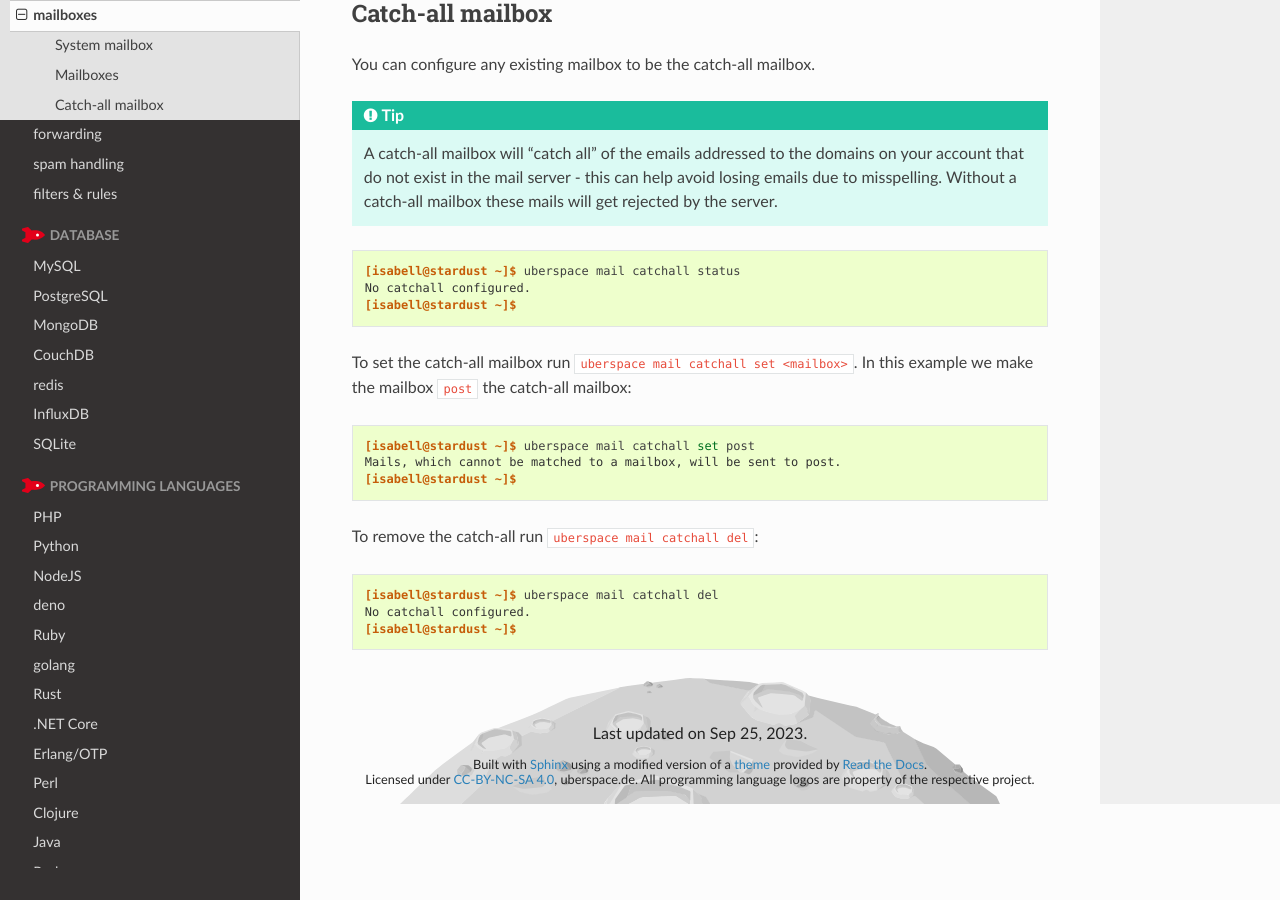
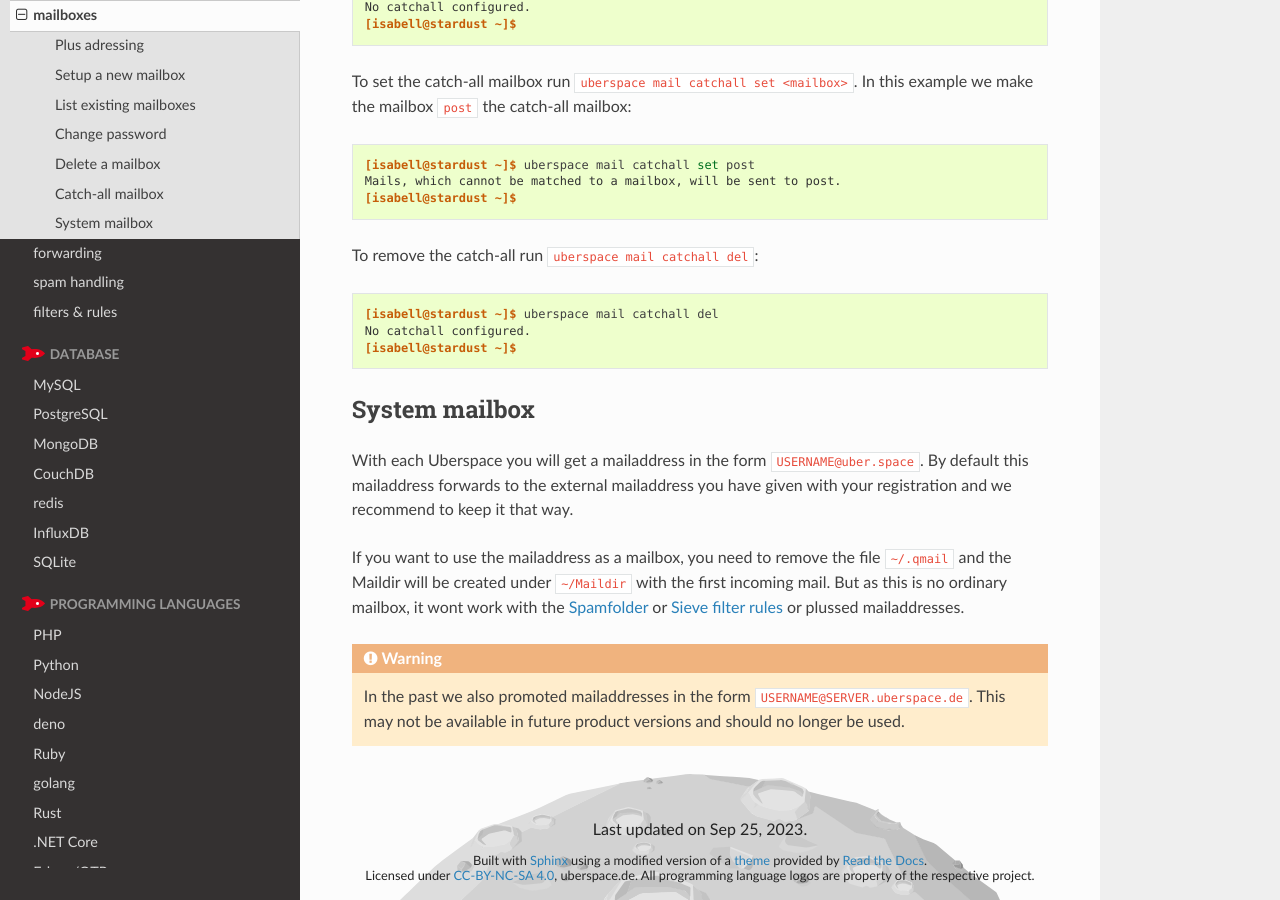
Before and after one commit to Uberspace/manual, a Sphinx documentation site: the page built from source/mail-mailboxes.rst, in a window 1280 px wide and 900 px high, scrolled down 2595 px. Built offline with Sphinx 7.4.7 and the Read the Docs theme 2.0.0, drawn with Linux system fonts in a browser that asks for light colours; some of the changed text lies outside the part shown.

Commit message:
[mail-mailbox] move system mailbox to the bottom

```diff
--- a/source/mail-mailboxes.rst
+++ b/source/mail-mailboxes.rst
@@ -2,22 +2,11 @@
 Mailboxes
 #########
 
-System mailbox
-==============
-
-Every Uberspace account gets its own mailbox in the form of ``$USER@$SERVER.uberspace.de``. For convenience reasons you can use ``$USER@uber.space`` as well to receive mails.
-
-.. tip::
-  If you'd like to receive mails from other people or providers use ``$USER@uber.space``, not ``$USER@$SERVER.uberspace.de``. The latter may not be
-  available in future product versions.
-
-Mailboxes
-=========
-
-The e-mail address of your mailboxes is in the form of ``$MAILBOX@$USER.uber.space``. If you have :doc:`set up additional domains <mail-domains>`, ``$MAILBOX@$DOMAIN`` will also work.
+The e-mail address of your mailboxes can be used in the form of ``mailbox@username.uber.space``. If you have :doc:`set
+up additional domains <mail-domains>` then ``mailbox@example.com`` will also work.
 
 Plus adressing
---------------
+==============
 
 Plus addressing allows you to give out alternative addresses like ``mailbox+ebay@example.com`` that still arrive at your
 mailbox. You can create a `filter rule <mail-filters>`_ to automatically filter messages sent to plussed addresses,
@@ -26,7 +15,7 @@ which can be helpful for managing mailing lists and site registrations.
 .. warning:: The :doc:`spamfolder <mail-spam>` needs to be enabled to use plussed mailaddresses.
 
 Setup a new mailbox
--------------------
+===================
 
 To add a new mailbox to your Uberspace, run the ``uberspace mail user add <mailbox>`` command and enter your password when prompted. So to add the mailbox ``post``, run this command:
 
@@ -63,7 +52,7 @@ If we reject your password, we try to give you an error messages that explains w
 .. tip:: We strongly recommend to use only `ASCII characters <https://en.wikipedia.org/wiki/ASCII#Printable_characters>`_ in your password. Non-ASCII characters may work in some circumstances, but this depends on the encoding used by your client being compatible with the one used by the mail server.
 
 List existing mailboxes
------------------------
+=======================
 
 You can list your existing mailboxes using the ``uberspace mail user list`` command, e.g. if you have setup mailboxes for `post` and `info`:
 
@@ -74,8 +63,8 @@ You can list your existing mailboxes using the ``uberspace mail user list`` comm
  post
 
 
-Changing passwords
-------------------
+Change password
+===============
 
 To change a mailbox's password, run the ``uberspace mail user password <mailbox>`` command, so in order to change the password for the mailbox ``post``, run this command:
 
@@ -87,7 +76,7 @@ To change a mailbox's password, run the ``uberspace mail user password <mailbox>
  New mailbox password set for user 'post'.
 
 Delete a mailbox
-----------------
+================
 
 You can delete a mailbox using the ``uberspace mail user del <mailbox>`` command. To delete the mailbox ``post``, run the following command:
 
@@ -127,3 +116,17 @@ To remove the catch-all run ``uberspace mail catchall del``:
  [isabell@stardust ~]$ uberspace mail catchall del
  No catchall configured.
  [isabell@stardust ~]$
+
+System mailbox
+==============
+
+With each Uberspace you will get a mailaddress in the form ``USERNAME@uber.space``. By default this mailaddress forwards
+to the external mailaddress you have given with your registration and we recommend to keep it that way.
+
+If you want to use the mailaddress as a mailbox, you need to remove the file ``~/.qmail`` and the Maildir will be
+created under ``~/Maildir`` with the first incoming mail. But as this is no ordinary mailbox, it wont work with the
+:doc:`Spamfolder <mail-spam>` or `Sieve filter rules <mail-filters>`_ or plussed mailaddresses.
+
+.. warning::
+  In the past we also promoted mailaddresses in the form ``USERNAME@SERVER.uberspace.de``. This may not be
+  available in future product versions and should no longer be used.
```
